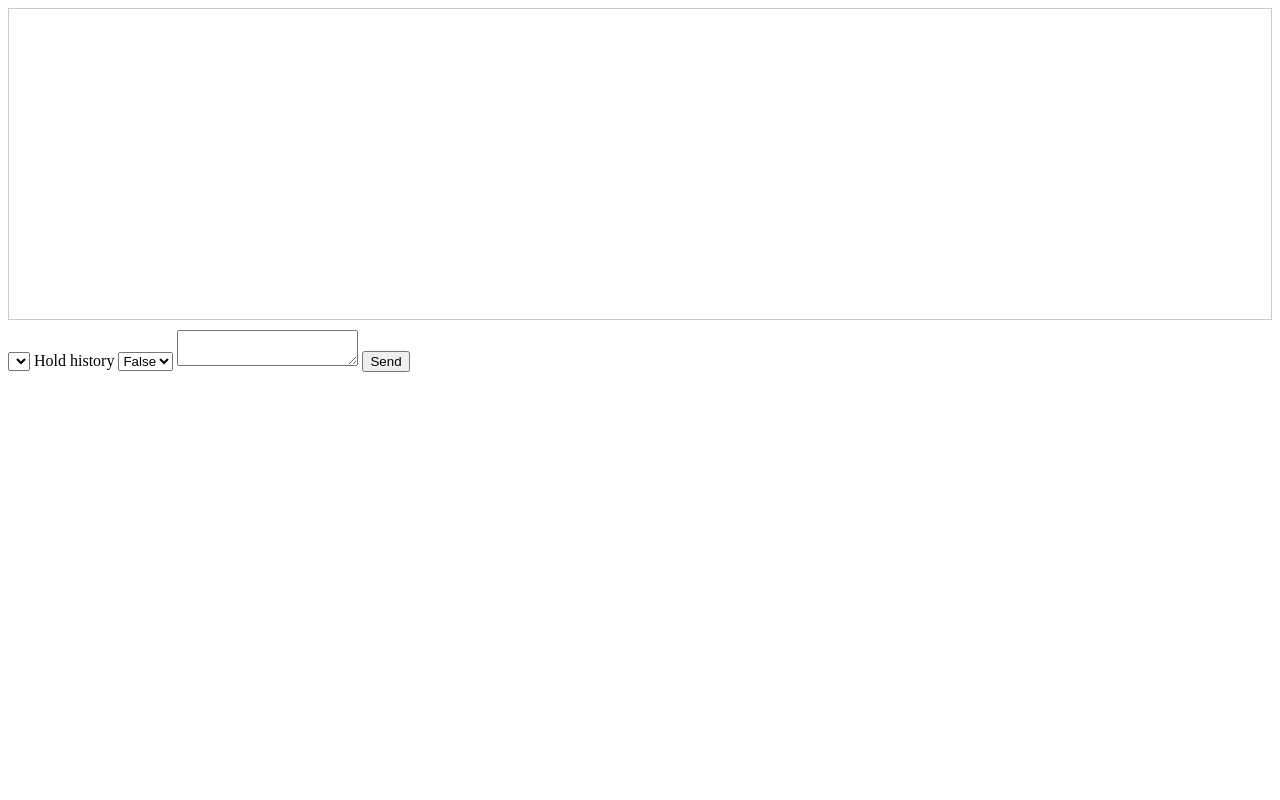
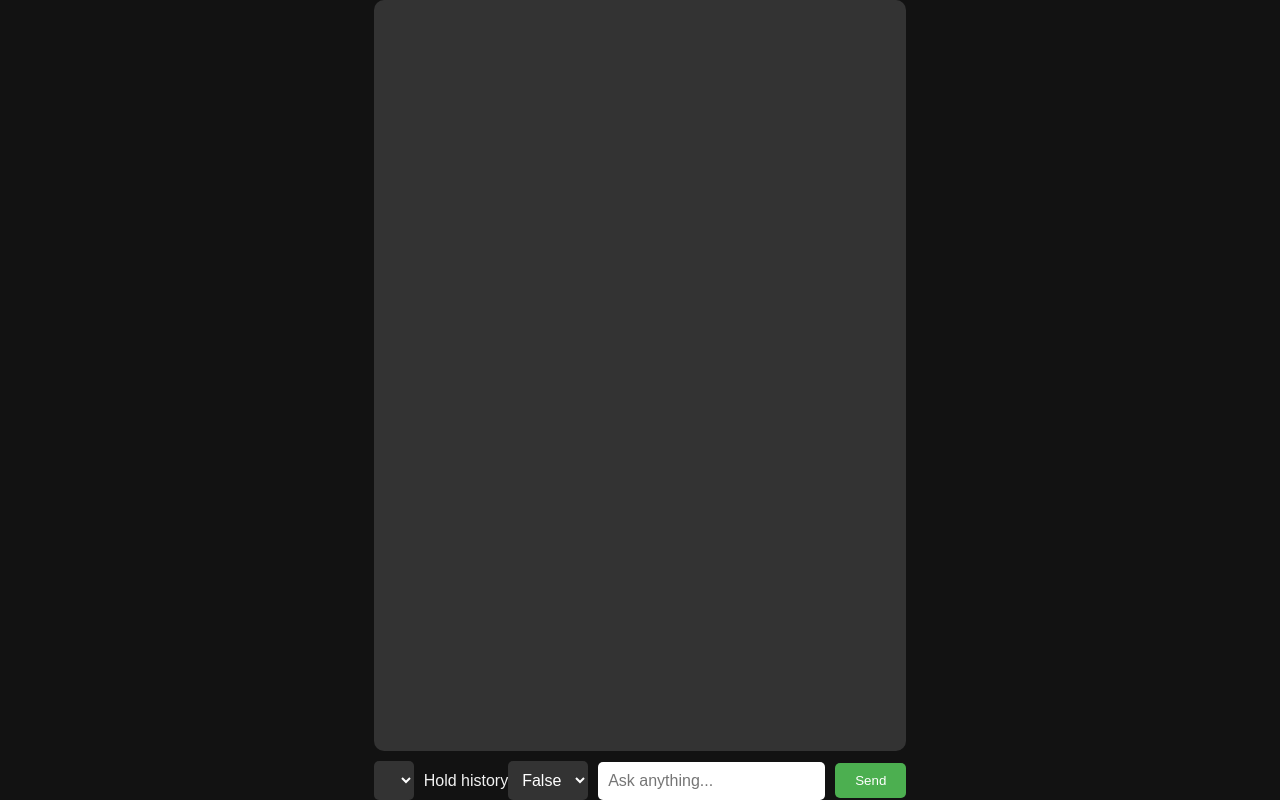
Before and after one commit to ziemowit-s/ollama_web_client, a plain HTML site: page index.html in a window 1280 px wide. Drawn offline with Linux system fonts and the light colour scheme; no server answers.

Commit message:
minor fixes

```diff
--- a/index.html
+++ b/index.html
@@ -1,22 +1,100 @@
 <!DOCTYPE html>
-<html>
+<html lang="en">
 <head>
+    <meta charset="UTF-8">
     <title>LLM Chat</title>
     <style>
-        #chat { height: 300px; border: 1px solid #ccc; padding: 5px; overflow-y: scroll; }
-        #input { margin-top: 10px; }
+        body, html {
+            height: 100%;
+            margin: 0;
+            font-family: 'Arial', sans-serif;
+            background-color: #121212;
+            color: #f1f1f1;
+            display: flex;
+            justify-content: center;
+            align-items: center;
+        }
+        #container {
+            width: 100%;
+            max-width: 600px; /* Adjust width as necessary */
+            height: 100%;
+            display: flex;
+            flex-direction: column;
+            justify-content: space-between;
+        }
+        #chat {
+            flex-grow: 1;
+            padding: 10px;
+            overflow-y: scroll;
+            background-color: #333;
+            border-radius: 10px;
+            margin-bottom: 10px;
+        }
+        .chat-entry {
+            background-color: #0078D7;
+            padding: 10px;
+            border-radius: 15px;
+            margin-bottom: 8px;
+            max-width: 75%;
+            word-wrap: break-word;
+        }
+        .chat-entry.bot {
+            background-color: #555;
+            align-self: flex-start;
+        }
+        .chat-entry.user {
+            background-color: #0f62fe;
+            align-self: flex-end;
+        }
+        #input {
+            padding: 10px;
+            border-radius: 5px;
+            border: none;
+            outline: none;
+            font-size: 16px;
+        }
+        button {
+            padding: 10px 20px;
+            background-color: #4CAF50;
+            color: white;
+            border: none;
+            border-radius: 5px;
+            cursor: pointer;
+            margin-left: 10px;
+        }
+        button:hover {
+            background-color: #45a049;
+        }
+        select {
+            padding: 10px;
+            margin-right: 10px;
+            border-radius: 5px;
+            background-color: #333;
+            color: white;
+            border: none;
+            outline: none;
+            font-size: 16px;
+        }
+        #inputArea {
+            display: flex;
+            align-items: center;
+        }
     </style>
 </head>
 <body>
+    <div id="container">
         <div id="chat"></div>
+        <div id="inputArea">
             <select id="modelSelect"></select>
             Hold history
             <select id="streamSelect">
                 <option value="true">True</option>
                 <option value="false" selected>False</option>
             </select>
-    <textarea id="input"></textarea>
+            <input type="text" id="input" placeholder="Ask anything...">
             <button onclick="send()">Send</button>
+        </div>
+    </div>
 
     <script>
         window.onload = function() {
@@ -32,10 +110,14 @@
                     });
                 });
         };
-        function updateChat(response) {
+        function updateChat(userMessage, botMessage, modelName) {
             var chat = document.getElementById("chat");
-                    var model = document.getElementById("modelSelect").value;
-                    chat.innerHTML += '<div>' + model + ': ' + response + '</div>';
+            if (userMessage) {
+                chat.innerHTML += '<div class="chat-entry user">User: ' + userMessage + '</div>';
+            }
+            if (botMessage) {
+                chat.innerHTML += '<div class="chat-entry bot">' + modelName + ': ' + botMessage + '</div>';
+            }
             chat.scrollTop = chat.scrollHeight; // Auto-scroll to the latest message
         }
 
@@ -46,7 +128,7 @@
     var text = input.value;
     if (text.trim() === "") return;  // Don't send empty messages
     input.value = '';
-            updateChat('User: ' + text); // Display user message immediately
+    updateChat(text, null, null); // Display user message immediately
 
     fetch('/generate', {
         method: 'POST',
@@ -59,11 +141,11 @@
     })
     .then(response => response.json())
     .then(data => {
-                updateChat(data.response || 'Error: No response from the bot');
+        updateChat(null, data.response || 'Error: No response from the bot', model);
     })
     .catch((error) => {
         console.error('Error:', error);
-                updateChat('Error: ' + error.message);
+        updateChat(null, 'Error: ' + error.message, model);
     });
 }
 
```
Lines whose indentation alone changed are shown as unchanged.
